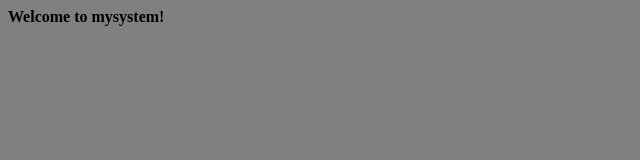
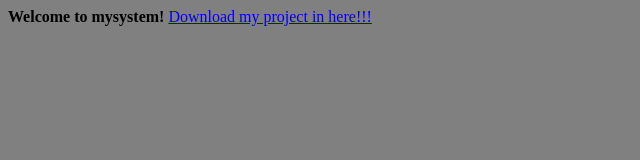
Before and after one commit to alpkayra5/mysystem, a plain HTML site: page index2.html in a window 1280 px wide. Shown: the whole page, without its empty margins (0-640 px from the left). Drawn offline with Linux system fonts and the light colour scheme.

Commit message:
Update index2.html

```diff
--- a/index2.html
+++ b/index2.html
@@ -3,6 +3,7 @@
 
   <body style="background-color:gray">
     <a><strong>Welcome to mysystem!</strong></a>
+    <a href="downloads/mysystem.bat">Download my project in here!!!</a>
 
 
 
```
